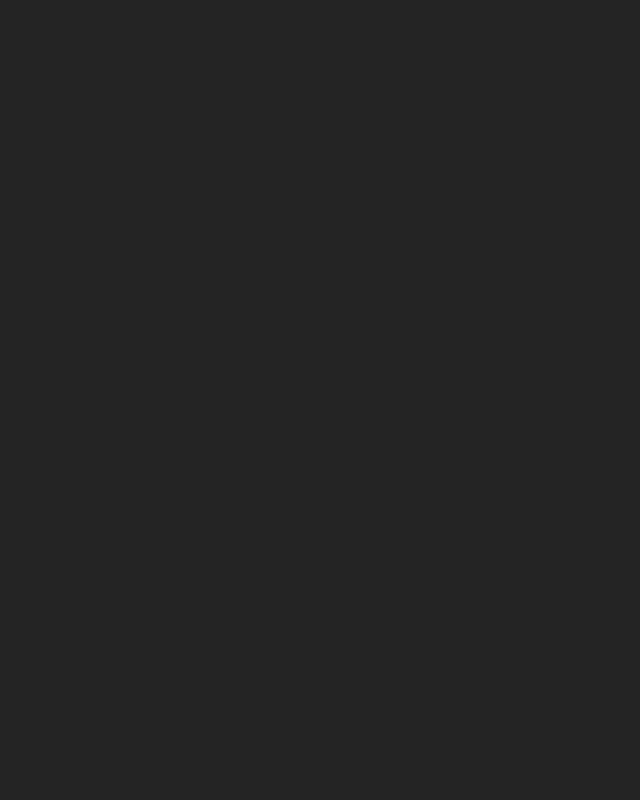
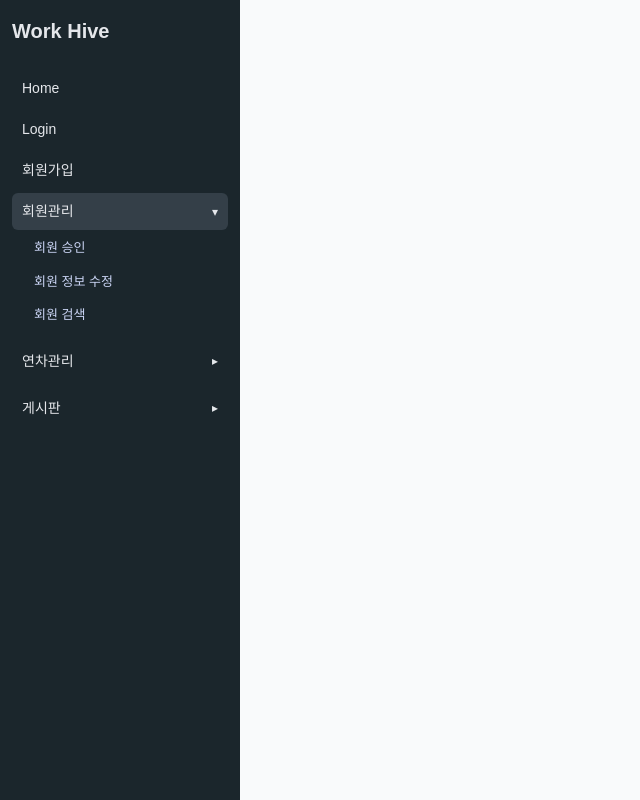
Before and after one commit to prjsghq7/work-hive-front, a React (Vite) app: page /leave/list in a window 1280 px wide. Before the commit this address had no page. Shown: the whole page, without its empty margins (0-640 px from the left). Built offline with nearby package versions, Linux system fonts and the light colour scheme; a web font is replaced by a local one.

Commit message:
[임동호, 연차 화면 파일 추가] 연차 화면 파일 추가

```diff
--- a/src/App.jsx
+++ b/src/App.jsx
@@ -4,6 +4,11 @@ import MainLayout from "./layouts/main/MainLayout.jsx";
 import Home from "./pages/Home";
 
 import Login from "./pages/user/Login.jsx";
+
+import LeaveMain from "./pages/leave/main/LeaveMain.jsx";
+import LeaveRequest from "./pages/leave/request/LeaveRequest.jsx";
+import LeaveList from "./pages/leave/list/LeaveList.jsx";
+
 import BoardAll from "./pages/board/all/BoardAll.jsx";
 import BoardNotice from "./pages/board/notice/BoardNotice.jsx";
 import BoardFamilyEvent from "./pages/board/familyEvent/BoardFamilyEvent.jsx";
@@ -18,6 +23,10 @@ function App() {
                 {/* 사이드 있는 화면 */}
                 <Route path="/" element={<MainLayout />}>
                     <Route index element={<Home />} />
+
+                    <Route path="leave/main" element={<LeaveMain/>}></Route>
+                    <Route path="leave/request" element={<LeaveRequest/>}></Route>
+                    <Route path="leave/list" element={<LeaveList/>}></Route>
 
                     <Route path="board/all" element={<BoardAll/>}></Route>
                     <Route path="board/notice" element={<BoardNotice/>}></Route>
--- a/src/components/sidebar/Sidebar.jsx
+++ b/src/components/sidebar/Sidebar.jsx
@@ -36,9 +36,9 @@ export default function Sidebar() {
             id: "leave",
             title: "연차관리",
             children: [
-                { label: "연차 승인", path: "/leave/approve" },
+                { label: "연차 메인", path: "/leave/main" },
                 { label: "연차 신청", path: "/leave/request" },
-                { label: "연차 이력", path: "/leave/history" }
+                { label: "연차 이력", path: "/leave/list" }
             ]
         },
         {
--- /dev/null
+++ b/src/pages/leave/list/LeaveList.jsx
@@ -0,0 +1,9 @@
+function LeaveList() {
+    return (
+        <div>
+
+        </div>
+    );
+}
+
+export default LeaveList;
--- /dev/null
+++ b/src/pages/leave/main/LeaveMain.jsx
@@ -0,0 +1,9 @@
+function LeaveMain() {
+    return (
+        <div>
+
+        </div>
+    );
+}
+
+export default LeaveMain;
--- /dev/null
+++ b/src/pages/leave/request/LeaveRequest.jsx
@@ -0,0 +1,9 @@
+function LeaveRequest() {
+    return (
+        <div>
+
+        </div>
+    );
+}
+
+export default LeaveRequest;
```
